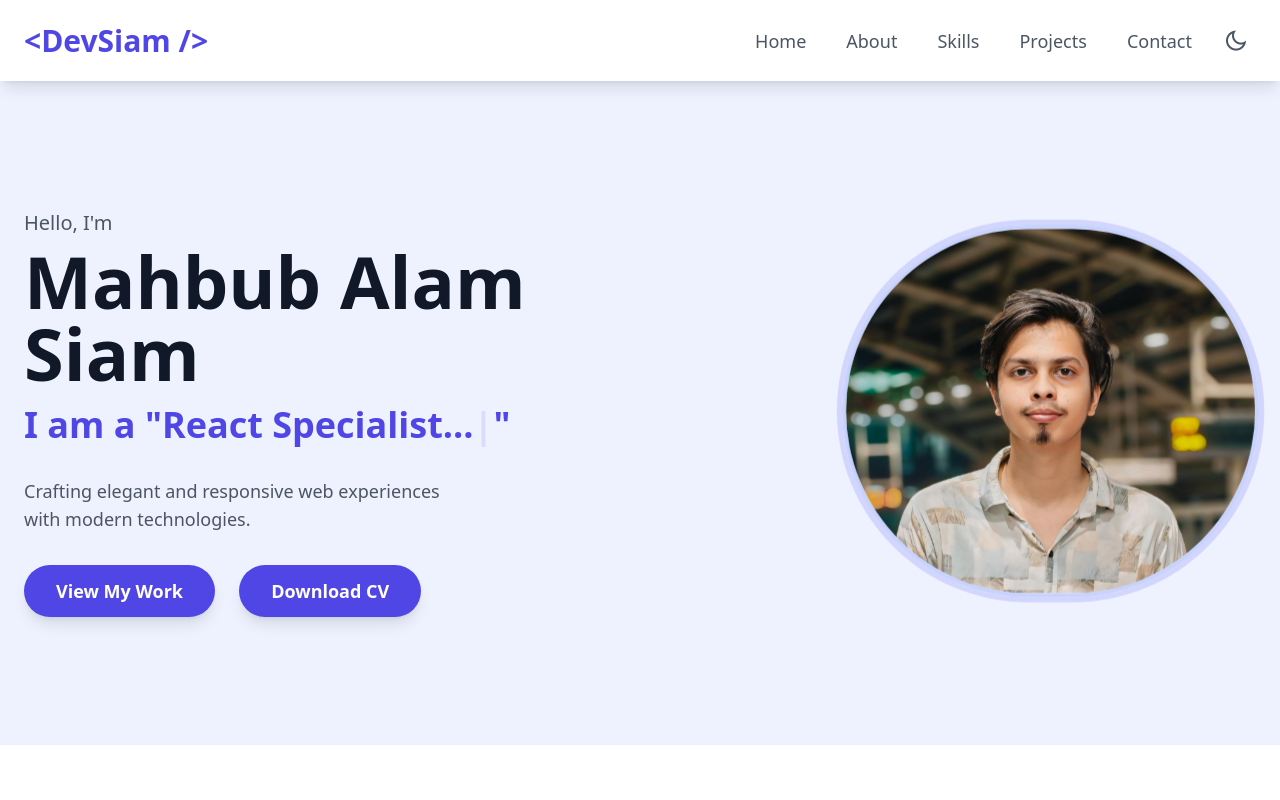
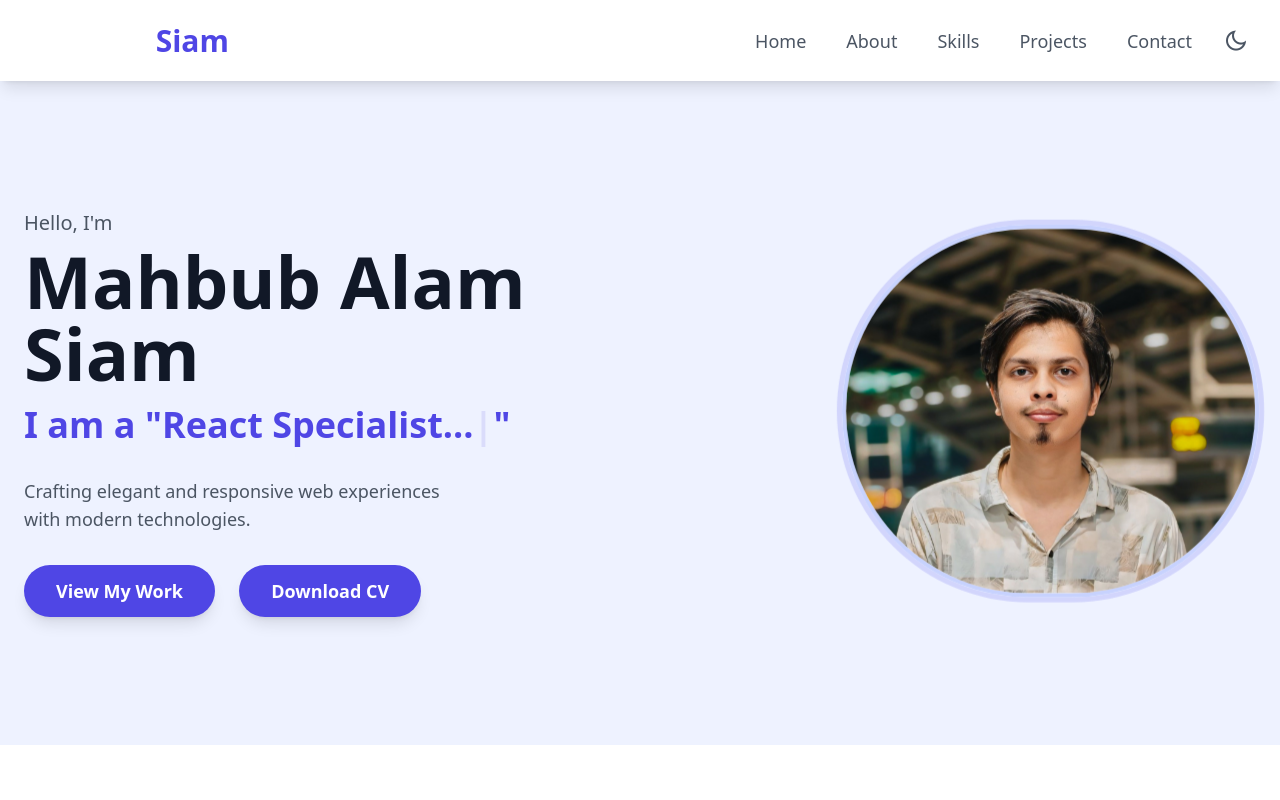
Before and after one commit to MahbubSiam30/portfolio, a plain HTML site: page index.html in a window 1280 px wide. Shown: the top 800 px of the page. Drawn offline with nearby package versions, Linux system fonts and the light colour scheme.

Commit message:
portfolio

```diff
--- a/index.html
+++ b/index.html
@@ -55,8 +55,8 @@
 
     <nav class="sticky top-0 z-50 bg-white bg-opacity-95 dark:bg-gray-800 dark:bg-opacity-95 shadow-lg backdrop-blur-sm transition-colors duration-500">
         <div class="container mx-auto px-6 py-4 flex justify-between items-center">
-            <a href="#" class="text-3xl font-bold text-indigo-600 hover:text-indigo-800 transition duration-300 dark:text-indigo-400 dark:hover:text-indigo-200">
-                &lt;DevSiam /&gt;
+            <a href="#" class="text-3xl font-bold text-white hover:text-indigo-800 transition duration-300 dark:text-white dark:hover:text-indigo-200">
+                Mahbub <span class="text-indigo-600 hover:text-white dark:text-white dark:hover:text-indigo-200">Siam</span>
             </a>
             <div class="flex items-center space-x-6">
                 <div class="hidden md:flex space-x-10">
```
